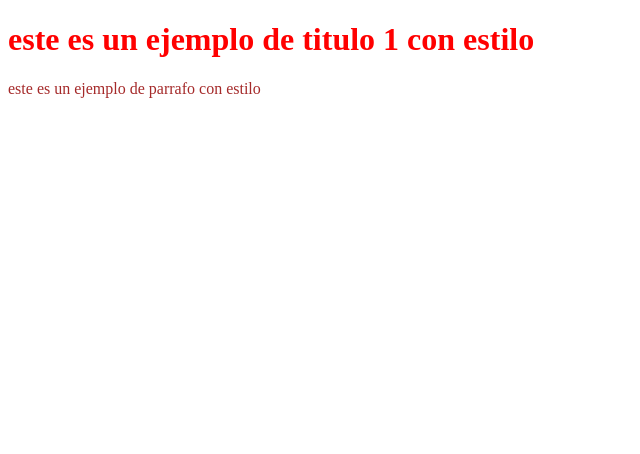
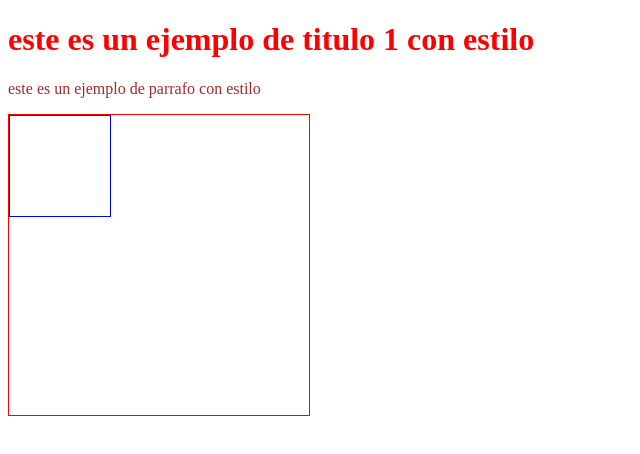
Before and after one commit to jorgeivanm19/modulo8, a plain HTML site: page index.html in a window 1280 px wide. Shown: the whole page, without its empty margins (0-640 px from the left). Drawn offline with Linux system fonts and the light colour scheme.

Commit message:
Se agrega la etiqueta style en el head

```diff
--- a/index.html
+++ b/index.html
@@ -4,9 +4,27 @@
     <meta charset="UTF-8">
     <meta name="viewport" content="width=device-width, initial-scale=1.0">
     <title>Ejercicios del modulo 8</title>
+    <style>
+        #padre{
+        border: 1px solid red;
+        width: 300px;
+        height: 300px;
+        }
+        #hijo{
+        border: 1px solid blue;
+        width: 100px;
+        height: 100px;
+        }
+    </style>
 </head>
 <body>
     <h1 style="color: red;">este es un ejemplo de titulo 1 con estilo</h1>
     <p style="color: brown;">este es un ejemplo de parrafo con estilo</p>
+    <div id="padre">
+        <div id="hijo">
+
+        </div>
+
+    </div>
 </body>
 </html>
```
